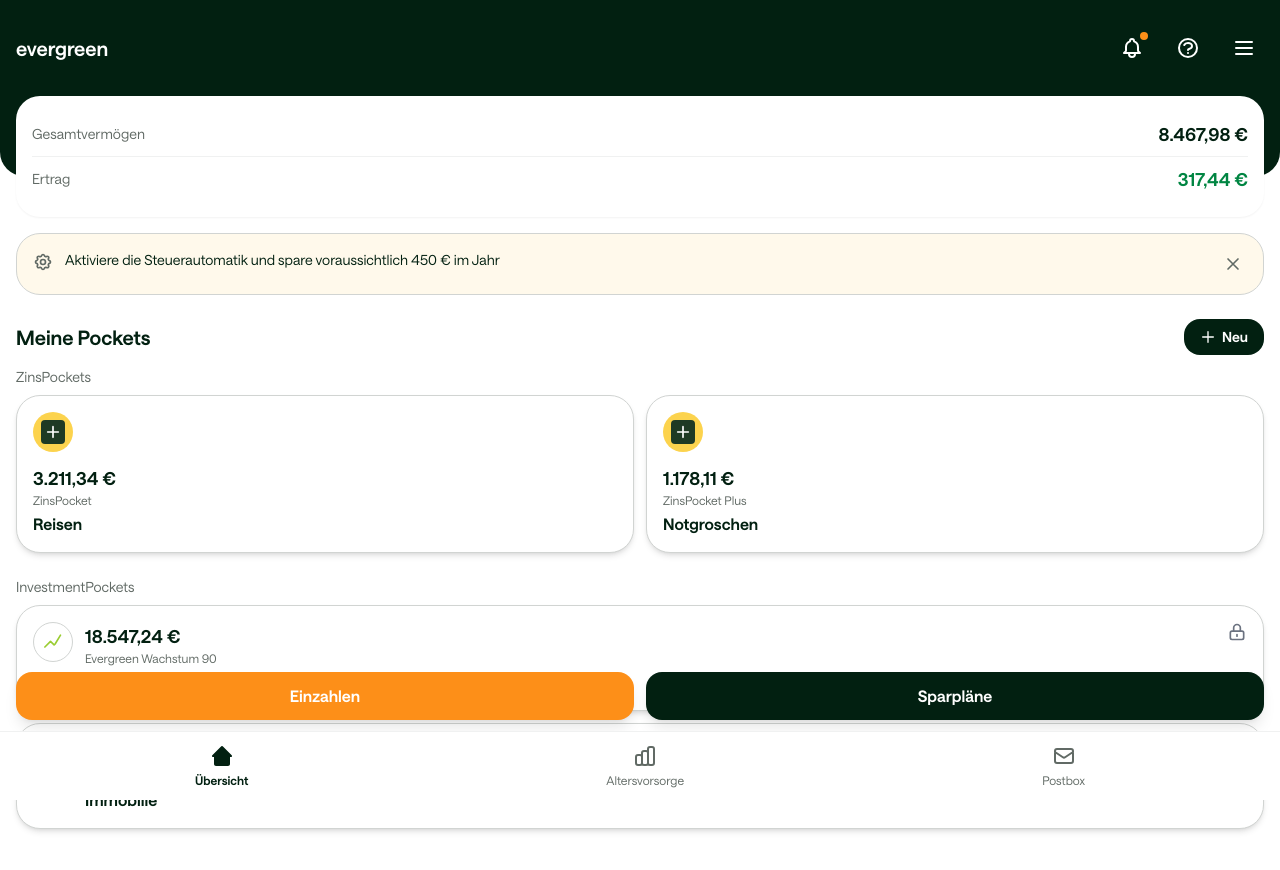
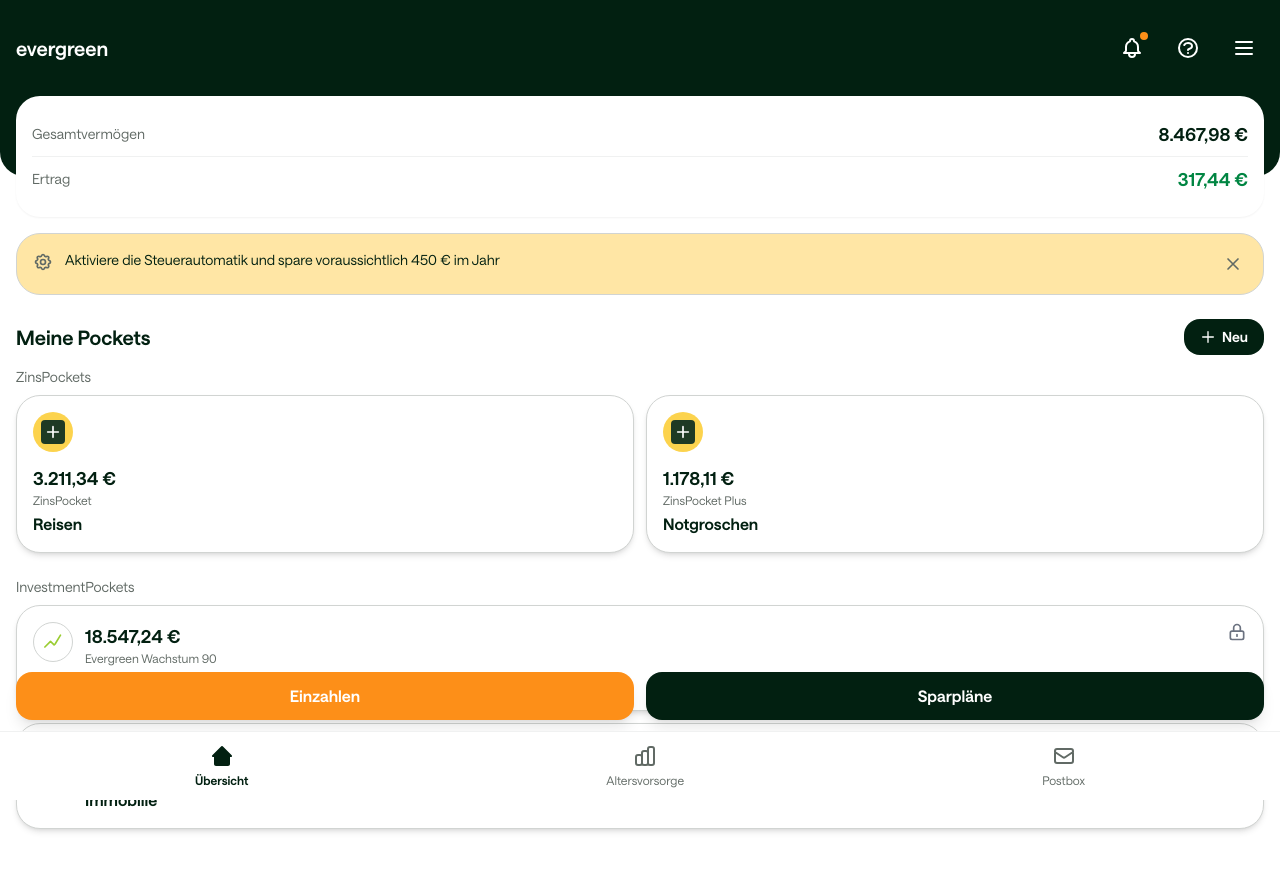
Before and after one commit to ivenkurz/kindersparplan, a Next.js app: page /Dashboard in a window 1280 px wide. Shown: the top 870 px of the page. Built offline with nearby package versions, Linux system fonts and the light colour scheme.

Commit message:
style(Dashboard): Steuer-Banner Hintergrund #FFE6A5

```diff
--- a/app/Dashboard/page.tsx
+++ b/app/Dashboard/page.tsx
@@ -80,7 +80,7 @@
       {/* Steuer-Banner – hellgelb */}
       {!bannerDismissed && (
         <section className="px-4 mt-4">
-          <div className="rounded-ds-lg bg-ds-yellow-10 border border-ds-neutral-20 p-4 flex items-start gap-3">
+          <div className="rounded-ds-lg bg-ds-steuer-banner border border-ds-neutral-20 p-4 flex items-start gap-3">
             <svg className="w-5 h-5 text-ds-neutral-70 shrink-0 mt-0.5" fill="none" stroke="currentColor" viewBox="0 0 24 24">
               <path strokeLinecap="round" strokeLinejoin="round" strokeWidth={2} d="M10.325 4.317c.426-1.756 2.924-1.756 3.35 0a1.724 1.724 0 002.573 1.066c1.543-.94 3.31.826 2.37 2.37a1.724 1.724 0 001.065 2.572c1.756.426 1.756 2.924 0 3.35a1.724 1.724 0 00-1.066 2.573c.94 1.543-.826 3.31-2.37 2.37a1.724 1.724 0 00-2.572 1.065c-.426 1.756-2.924 1.756-3.35 0a1.724 1.724 0 00-2.573-1.066c-1.543.94-3.31-.826-2.37-2.37a1.724 1.724 0 00-1.065-2.572c-1.756-.426-1.756-2.924 0-3.35a1.724 1.724 0 001.066-2.573c-.94-1.543.826-3.31 2.37-2.37.996.608 2.296.07 2.572-1.065z" />
               <path strokeLinecap="round" strokeLinejoin="round" strokeWidth={2} d="M15 12a3 3 0 11-6 0 3 3 0 016 0z" />
--- a/tailwind.config.ts
+++ b/tailwind.config.ts
@@ -35,6 +35,7 @@
           10: "#fff9eb",
           60: "#ffc93b",
         },
+        "ds-steuer-banner": "#FFE6A5",
         "ds-darkgreen": "#054726",
         "ds-seagreen": "#008542",
         "ds-sage": "#a2bcaf",
```
